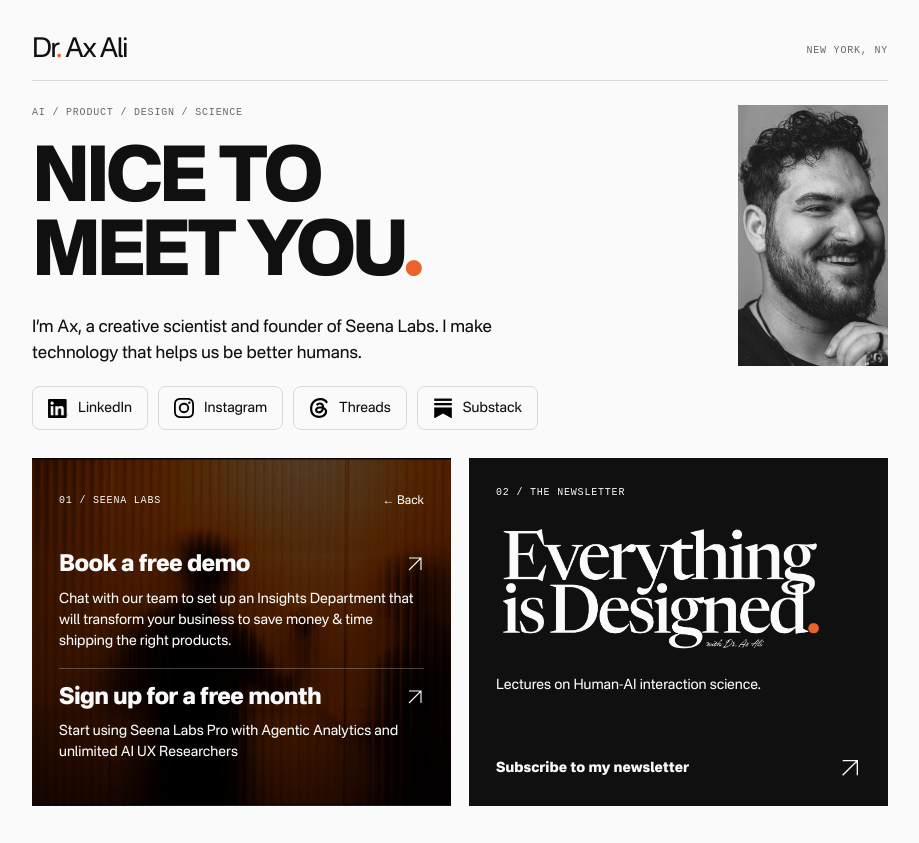
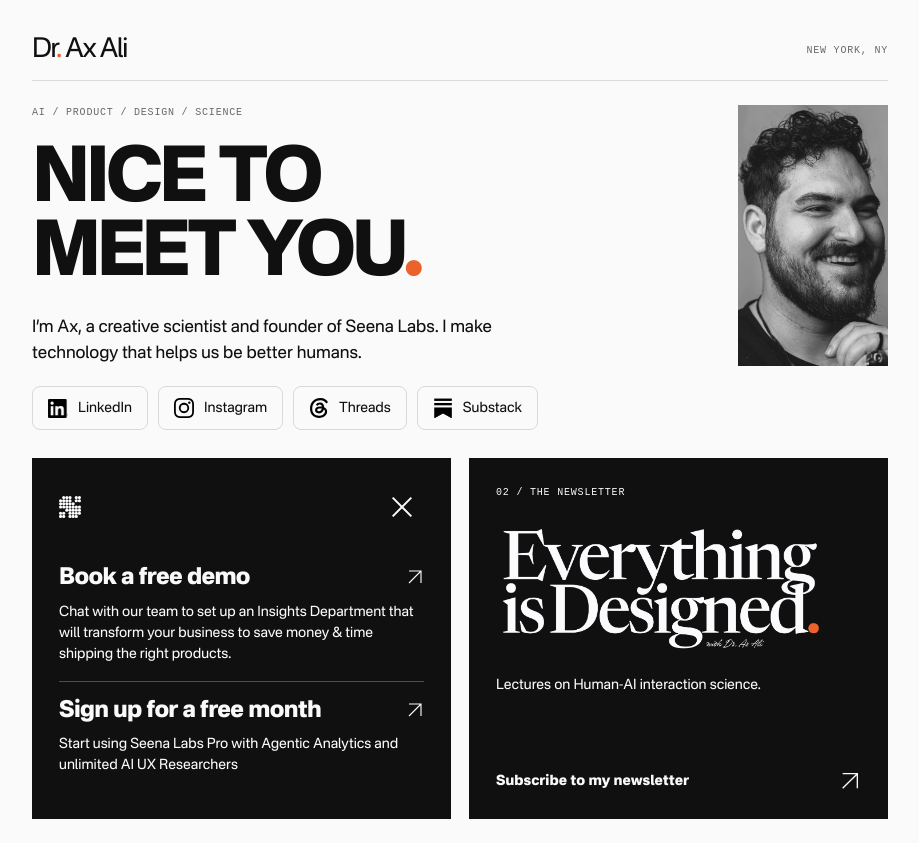
Before and after one commit to thaxali/axali.me, a plain HTML site: page hello/index.html in a window 1280 px wide. Both pictures are taken after a click on the element 421 px from the left and 615 px from the top of the page. Shown: the whole page, without its empty margins (180-1099 px from the left). Drawn offline with Linux system fonts and the light colour scheme.

Commit message:
Use solid Seena options card with logo and close icon

```diff
--- a/hello/index.html
+++ b/hello/index.html
@@ -1,12 +1,12 @@
 <!doctype html>
-<html lang="en"><head><meta charset="utf-8"><meta name="viewport" content="width=device-width,initial-scale=1"><meta name="theme-color" content="#fafafa"><title>Nice to meet you — Dr. Ax Ali</title><meta name="description" content="Stay connected with Dr. Ax Ali. Subscribe to Everything is Designed, connect on social, and explore Seena Labs."><link rel="canonical" href="https://axali.me/hello/"><meta property="og:title" content="Nice to meet you. — Dr. Ax Ali"><meta property="og:description" content="AI, product, design, and science. A few ways to stay connected."><meta property="og:type" content="website"><link rel="stylesheet" href="style.css?v=20261116-5"></head>
+<html lang="en"><head><meta charset="utf-8"><meta name="viewport" content="width=device-width,initial-scale=1"><meta name="theme-color" content="#fafafa"><title>Nice to meet you — Dr. Ax Ali</title><meta name="description" content="Stay connected with Dr. Ax Ali. Subscribe to Everything is Designed, connect on social, and explore Seena Labs."><link rel="canonical" href="https://axali.me/hello/"><meta property="og:title" content="Nice to meet you. — Dr. Ax Ali"><meta property="og:description" content="AI, product, design, and science. A few ways to stay connected."><meta property="og:type" content="website"><link rel="stylesheet" href="style.css?v=20261116-6"></head>
 <body><svg style="position:absolute;width:0;height:0" aria-hidden="true"><symbol id="arrow" viewBox="0 0 24 24"><path d="M4 20 20 4M4 4h16v16" fill="none" stroke="currentColor" stroke-width="1.5"/></symbol></svg>
 <main><header><a class="wordmark" href="https://axali.me/" aria-label="Dr. Ax Ali homepage">Dr<span>.</span> Ax Ali</a><span class="location">NEW YORK, NY</span></header>
 <section class="intro"><div><p class="eyebrow">AI / PRODUCT / DESIGN / SCIENCE</p><h1>NICE TO<br>MEET YOU<span>.</span></h1><p class="bio">I’m Ax, a creative scientist and founder of Seena Labs. I make technology that helps us be better humans.</p></div><img class="portrait" src="assets/portrait-figma.webp" alt="Ax Ali" width="110" height="140"></section>
 <nav class="social-icons" aria-label="Social profiles"><a href="https://www.linkedin.com/in/theaxali"><span class="social-logo"><img src="assets/social-linkedin.png" alt="" width="20" height="20"></span><span>LinkedIn</span></a><a href="https://www.instagram.com/dr.axali/"><span class="social-logo"><img src="assets/social-instagram.svg" alt="" width="20" height="20"></span><span>Instagram</span></a><a href="https://www.threads.com/@dr.axali"><span class="social-logo"><img src="assets/social-threads.svg" alt="" width="20" height="20"></span><span>Threads</span></a><a href="https://axali.substack.com/"><span class="social-logo"><img src="assets/social-substack.png" alt="" width="20" height="20"></span><span>Substack</span></a></nav>
 <nav class="actions" aria-label="Quick actions">
 <article class="action seena"><a class="card-front" href="https://seenalabs.io/pricing" aria-controls="seena-options"><div class="action-heading"><span class="number">01 / SEENA LABS</span><img class="seena-logo" src="assets/seena-logo.svg" alt="" width="32" height="32"></div><h2>Understand your users<span>.</span></h2><p>Sign up or hire our team at Seena Labs to set up your insights department and turn every customer interaction into an improvement</p><span class="action-label">Get a free month <svg><use href="#arrow"/></svg></span></a>
-<div class="card-panel" id="seena-options" hidden><div class="panel-heading"><span class="number">01 / SEENA LABS</span><button class="card-back" type="button" aria-label="Back to Seena Labs card">← Back</button></div>
+<div class="card-panel" id="seena-options" hidden><div class="panel-heading"><img class="seena-panel-logo" src="assets/seena-logo.svg" alt="Seena Labs" width="22" height="22"><button class="card-back card-close" type="button" aria-label="Close Seena Labs options"><svg viewBox="0 0 24 24" aria-hidden="true"><path d="M5 5 19 19M19 5 5 19" fill="none" stroke="currentColor" stroke-width="1.5"/></svg></button></div>
 <a class="seena-option" href="https://calendar.app.google/o5F4pegMmQCRGQEh8"><h2>Book a free demo <svg aria-hidden="true"><use href="#arrow"/></svg></h2><p>Chat with our team to set up an Insights Department that will transform your business to save money &amp; time shipping the right products.</p></a>
 <a class="seena-option" href="https://seenalabs.io/pricing"><h2>Sign up for a free month <svg aria-hidden="true"><use href="#arrow"/></svg></h2><p>Start using Seena Labs Pro with Agentic Analytics and unlimited AI UX Researchers</p></a>
 </div></article>
--- a/hello/style.css
+++ b/hello/style.css
@@ -38,3 +38,5 @@
 @media(max-width:580px){.seena-option h2{font-size:21px}.newsletter.is-open{padding:20px 16px}}
 
 @media(max-width:580px){.newsletter iframe{height:480px;width:calc(100% + 24px);max-width:none;margin-left:-12px}}
+
+.seena.is-open{background:#101010;border-color:#101010}.seena-panel-logo{display:block;width:22px;height:22px;object-fit:contain}
```
